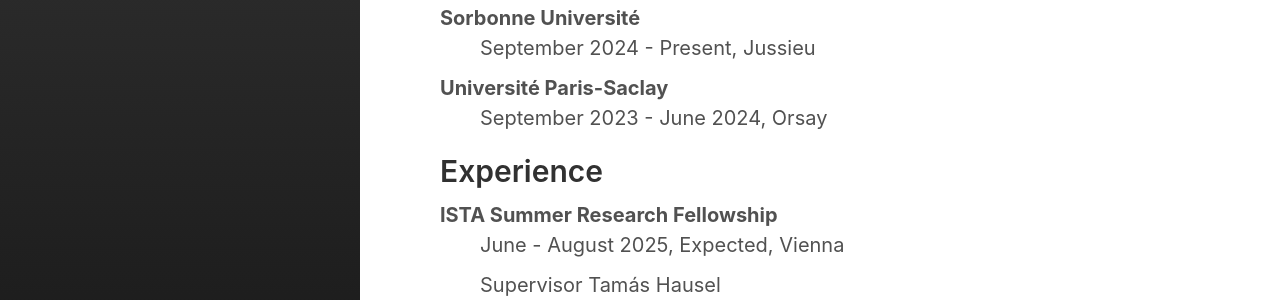
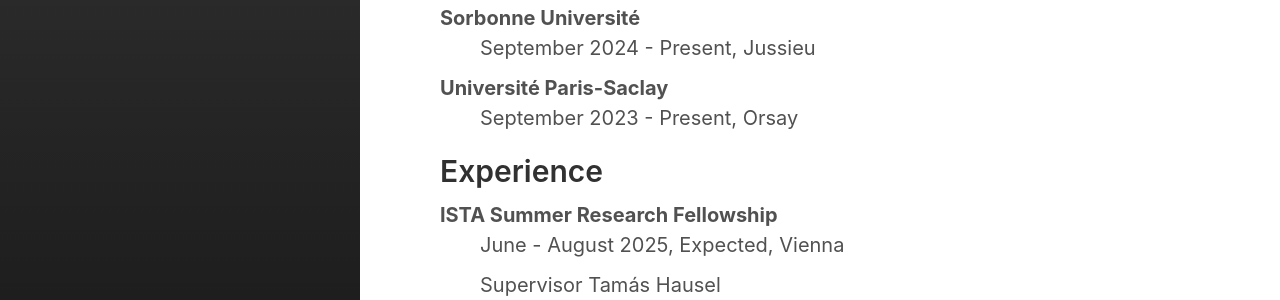
Before and after one commit to Roimex/Roimex.github.io, a Jekyll site: the page built from pages/cv.md, in a window 1280 px wide and 900 px high. Shown: the part 205-505 px from the top of the window. Built offline with Jekyll 4.4.1, drawn with Linux system fonts in a browser that asks for light colours.

Commit message:
Update cv.md

```diff
--- a/pages/cv.md
+++ b/pages/cv.md
@@ -12,7 +12,7 @@ sidebar_sort_order: 1
   <dd>September 2024 - Present, Jussieu</dd>
 
   <dt>Université Paris-Saclay</dt>
-  <dd>September 2023 - June 2024, Orsay</dd>
+  <dd>September 2023 - Present, Orsay</dd>
 </dl>
 
 ## Experience
```
